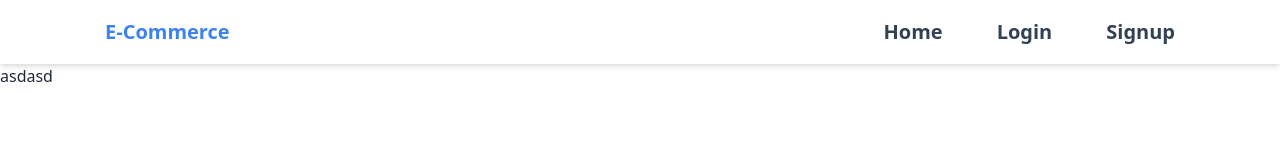
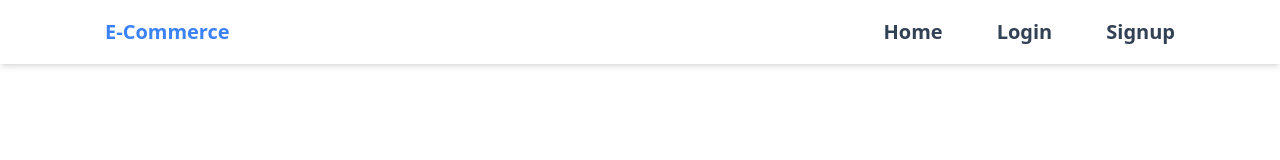
Before and after one commit to kaziFahmid/e-commerce-project-task, a React (Vite) app: page / in a window 1280 px wide. Shown: the top 160 px of the page. Built offline with nearby package versions, Linux system fonts and the light colour scheme.

Commit message:
axios and tenstack installation done

```diff
--- a/package.json
+++ b/package.json
@@ -10,6 +10,8 @@
     "preview": "vite preview"
   },
   "dependencies": {
+    "@tanstack/react-query": "^4.29.19",
+    "axios": "^1.4.0",
     "localforage": "^1.10.0",
     "match-sorter": "^6.3.1",
     "react": "^18.2.0",
--- a/src/Component/Home/Home.jsx
+++ b/src/Component/Home/Home.jsx
@@ -1,9 +1,10 @@
 import React from 'react'
+import Products from './Products/Products'
 
 export default function Home() {
   return (
     <div>
-      asdasd
+     <Products/>
     </div>
   )
 }
--- /dev/null
+++ b/src/Component/Home/Products/Products.jsx
@@ -0,0 +1,9 @@
+import React from 'react'
+
+export default function Products() {
+  return (
+    <div>
+
+    </div>
+  )
+}
```
Also changed, not shown: 1 other file (tests, documents, lock files or other folders).
